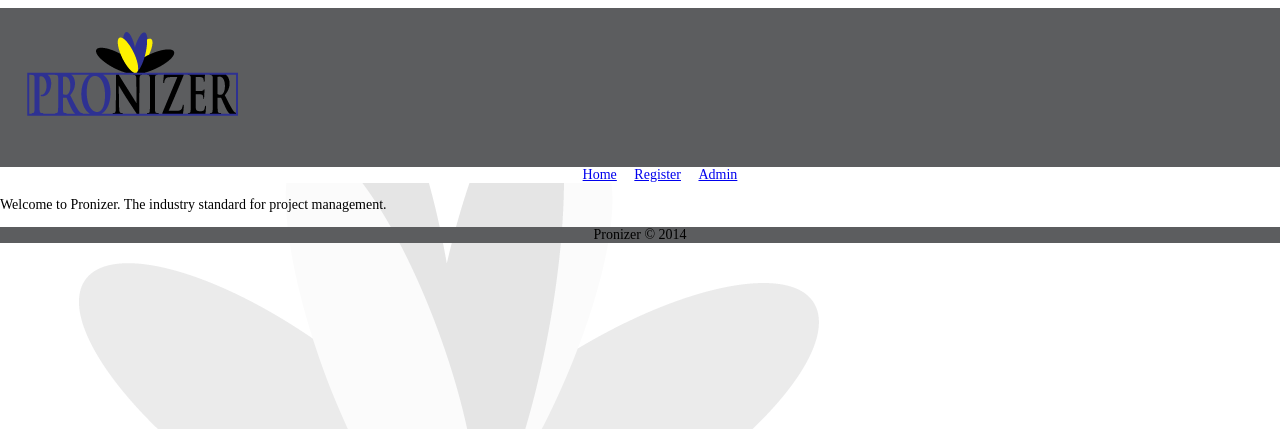
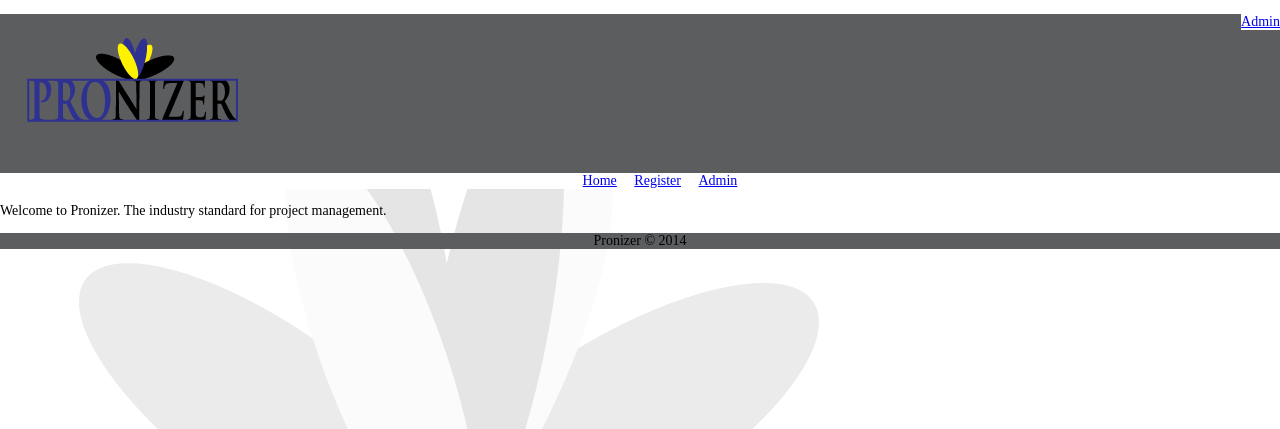
Before and after one commit to Mirajo/PWA-2, a PHP site: page / in a window 1280 px wide. Shown: the top 429 px of the page. Run offline with PHP 8.4, Linux system fonts and the light colour scheme; some libraries are stand-ins or nearby versions.

Commit message:
login id added
login id added

```diff
--- a/WK1/Johnson_Miranda_PWA2/css/style.css
+++ b/WK1/Johnson_Miranda_PWA2/css/style.css
@@ -21,6 +21,17 @@ header {
 
 	}
 
+#login ul li {
+	display: inline;
+	float:right;
+	background-color:#ffffff;
+	text-align:center;
+	color: #404031;
+
+}
+logo {
+	clear: both;
+}
 nav {
 	background-color:#ffffff;
 	text-align:center;
--- a/WK1/Johnson_Miranda_PWA2/index.html
+++ b/WK1/Johnson_Miranda_PWA2/index.html
@@ -28,9 +28,15 @@
 
 </head>
 <header>
-    <logo>
+<div id="login">
+        <ul>
+            <li><a href="Admin.html">Admin</a></li>
+          </ul>
+    </div>
+    <div id="logo">
       <a href="index.html"><img src="images/pronizer-es.png"></a>
-    </logo>
+    </div>
+
     <nav>
          <ul>
             <li><a href="index.html">Home</a></li>
```
